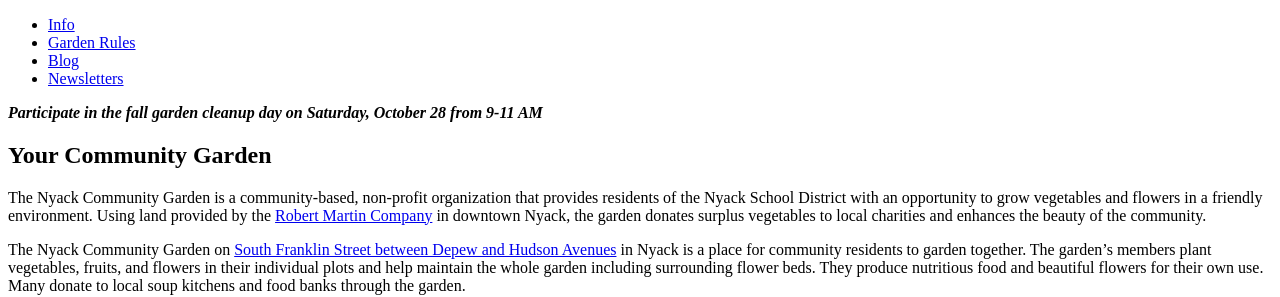
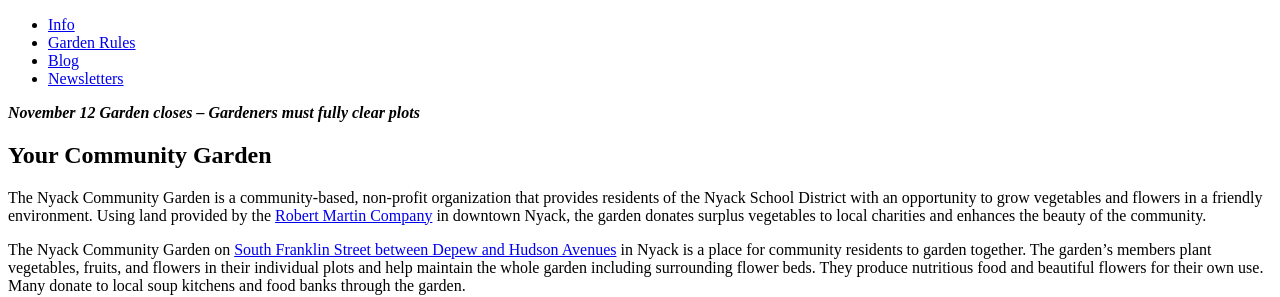
Before and after one commit to bosborne/nyackcommunitygarden, a Jekyll site: the page built from index.md, in a window 1280 px wide. Shown: the part 137-434 px from the top of the page. Built offline with Jekyll 4.4.1, drawn with Linux system fonts in a browser that asks for light colours; nearby versions of some CDN libraries; library files that are not in the unit come from our copies.

Commit message:
Close date and message

```diff
--- a/_layouts/default.html
+++ b/_layouts/default.html
@@ -22,7 +22,7 @@
       <div class="bannerbox">
         <p>
           <i>
-            <b>Participate in the fall garden cleanup day on Saturday, October 28 from 9-11 AM</b>
+            <b>November 12 Garden closes – Gardeners must fully clear plots</b>
           </i>
         </p>
       </div>
```
